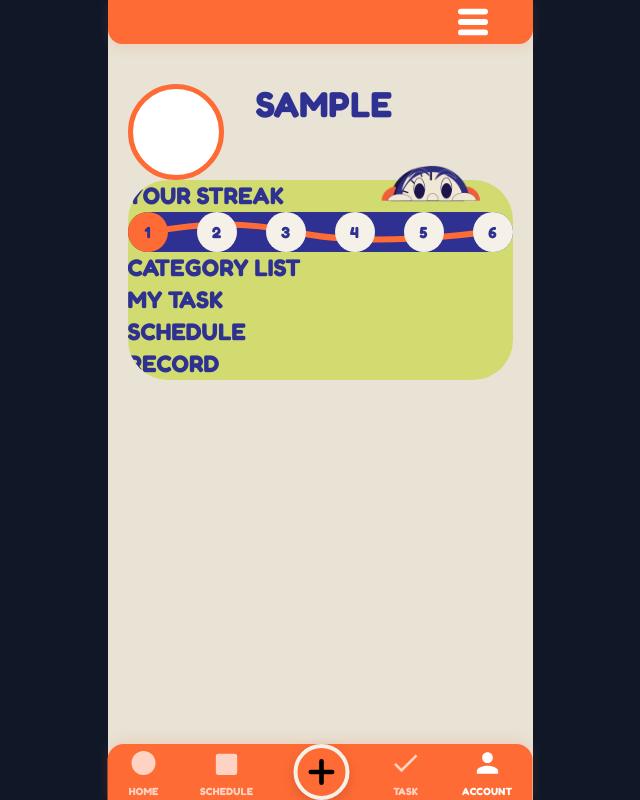
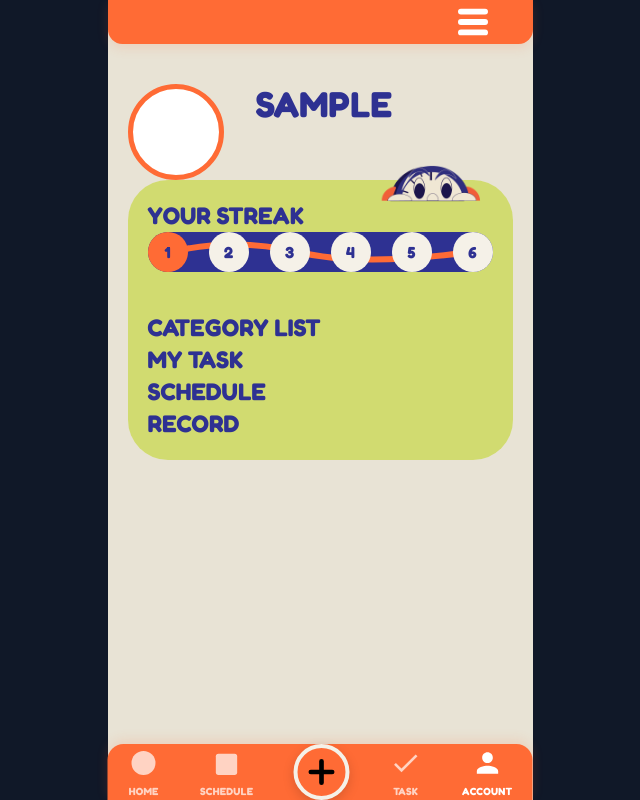
Before and after one commit to CZY774/terpadu-web, a SvelteKit app: page /account in a window 1280 px wide. Shown: the whole page, without its empty margins (320-960 px from the left). Built offline with nearby package versions, Linux system fonts and the light colour scheme; sample sign-in values are in the browser's storage.

Commit message:
feat: Enhances account page section spacing
Applies internal padding to the streak and category list sections on the account page. This improves visual separation and readability of the content within these blocks.

```diff
--- a/src/routes/account/+page.svelte
+++ b/src/routes/account/+page.svelte
@@ -22,7 +22,7 @@
 
 	<img src="/peek-mascot.png" alt="Mascot" class="absolute z-1 top-32 right-9 w-32 h-auto" />
 	<div class="bg-[#C4D82E]/60 rounded-[2.5rem] p-6 relative overflow-hidden">
-		<div class="mb-6 relative z-10">
+		<div class="mb-6 relative z-10" style="padding: 20px;">
 			<h2 class="text-2xl font-bold text-[#2E3192] mb-4">YOUR STREAK</h2>
 			<div class="bg-[#2E3192] rounded-full p-4 relative">
 				<svg class="absolute inset-0 w-full h-full" viewBox="0 0 600 80" preserveAspectRatio="none">
@@ -48,7 +48,7 @@
 			</div>
 		</div>
 
-		<div class="space-y-3 relative z-10">
+		<div class="space-y-3 relative z-10" style="padding: 20px;">
 			<h2 class="text-2xl font-bold text-[#2E3192]">CATEGORY LIST</h2>
 			<a href={resolve('/tasks')} class="block text-2xl font-bold text-[#2E3192]">MY TASK</a>
 			<a href={resolve('/schedule')} class="block text-2xl font-bold text-[#2E3192]">SCHEDULE</a>
```
